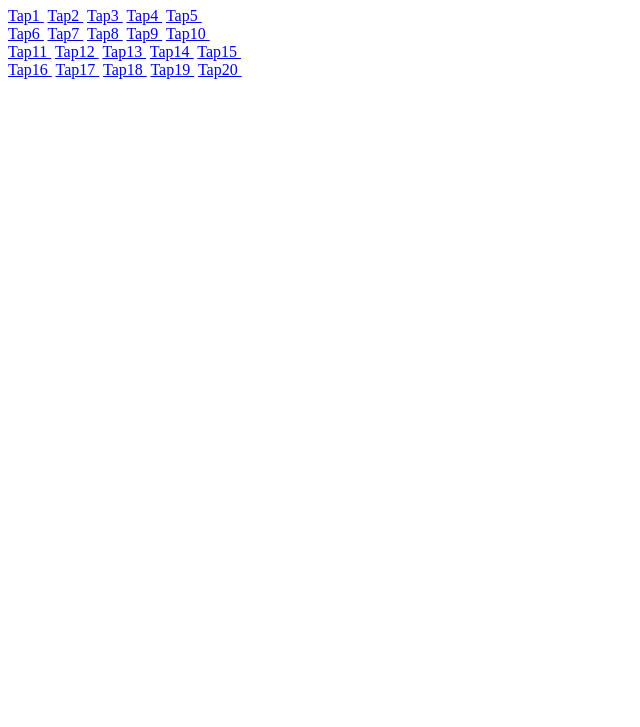
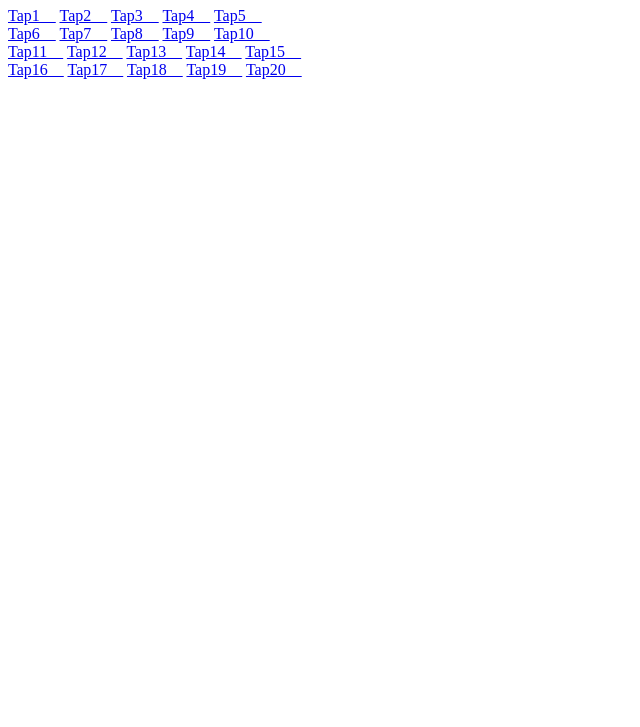
Before and after one commit to ThienThanHoMenh/LinhCoiPhim, a plain HTML site: page index.html in a window 1280 px wide. Shown: the part 73-800 px from the top of the page, without its empty margins (0-640 px from the left). Drawn offline with Linux system fonts and the light colour scheme.

Commit message:
Update index.html

```diff
--- a/index.html
+++ b/index.html
@@ -7,29 +7,29 @@
   </head>
   <body>
     <h1>Tuyet Ung Linh Chu</h1>
-        <a href="https://ok.ru/video/1754587728550">     Tap1&nbsp;</a>
-        <a href="https://ok.ru/video/1754587925158">     Tap2&nbsp;</a>
-        <a href="https://ok.ru/video/1754587794086">     Tap3&nbsp;</a>
-        <a href="https://ok.ru/video/1754587859622">     Tap4&nbsp;</a>
-        <a href="https://ok.ru/video/1754588252838">     Tap5&nbsp;</a>
+        <a href="https://ok.ru/video/1754587728550">     Tap1&nbsp;&nbsp;&nbsp;&nbsp;</a>
+        <a href="https://ok.ru/video/1754587925158">     Tap2&nbsp;&nbsp;&nbsp;&nbsp;</a>
+        <a href="https://ok.ru/video/1754587794086">     Tap3&nbsp;&nbsp;&nbsp;&nbsp;</a>
+        <a href="https://ok.ru/video/1754587859622">     Tap4&nbsp;&nbsp;&nbsp;&nbsp;</a>
+        <a href="https://ok.ru/video/1754588252838">     Tap5&nbsp;&nbsp;&nbsp;&nbsp;</a>
         <br>
-        <a href="https://ok.ru/video/1754588056230">     Tap6&nbsp;</a>
-        <a href="https://ok.ru/video/1754588318374">     Tap7&nbsp;</a>
-        <a href="https://ok.ru/video/1754588121766">     Tap8&nbsp;</a>
-        <a href="https://ok.ru/video/1754587990694">     Tap9&nbsp;</a>
-        <a href="https://ok.ru/video/1754588187302">     Tap10&nbsp;</a>
+        <a href="https://ok.ru/video/1754588056230">     Tap6&nbsp;&nbsp;&nbsp;&nbsp;</a>
+        <a href="https://ok.ru/video/1754588318374">     Tap7&nbsp;&nbsp;&nbsp;&nbsp;</a>
+        <a href="https://ok.ru/video/1754588121766">     Tap8&nbsp;&nbsp;&nbsp;&nbsp;</a>
+        <a href="https://ok.ru/video/1754587990694">     Tap9&nbsp;&nbsp;&nbsp;&nbsp;</a>
+        <a href="https://ok.ru/video/1754588187302">     Tap10&nbsp;&nbsp;&nbsp;&nbsp;</a>
         <br>
-        <a href="https://ok.ru/video/1755928660646">     Tap11&nbsp;</a>
-        <a href="https://ok.ru/video/1755928595110">     Tap12&nbsp;</a>
-        <a href="https://ok.ru/video/1755928791718">     Tap13&nbsp;</a>
-        <a href="https://ok.ru/video/1755928922790">     Tap14&nbsp;</a>
-        <a href="https://ok.ru/video/1755928988326">     Tap15&nbsp;</a>
+        <a href="https://ok.ru/video/1755928660646">     Tap11&nbsp;&nbsp;&nbsp;&nbsp;</a>
+        <a href="https://ok.ru/video/1755928595110">     Tap12&nbsp;&nbsp;&nbsp;&nbsp;</a>
+        <a href="https://ok.ru/video/1755928791718">     Tap13&nbsp;&nbsp;&nbsp;&nbsp;</a>
+        <a href="https://ok.ru/video/1755928922790">     Tap14&nbsp;&nbsp;&nbsp;&nbsp;</a>
+        <a href="https://ok.ru/video/1755928988326">     Tap15&nbsp;&nbsp;&nbsp;&nbsp;</a>
         <br>
-        <a href="https://ok.ru/video/1755928726182">     Tap16&nbsp;</a>
-        <a href="https://ok.ru/video/1755928857254">     Tap17&nbsp;</a>
-        <a href="https://ok.ru/video/1757443656358">     Tap18&nbsp;</a>
-        <a href="https://ok.ru/video/1757443263142">     Tap19&nbsp;</a>
-        <a href="https://ok.ru/video/1757443525286">     Tap20&nbsp;</a>
+        <a href="https://ok.ru/video/1755928726182">     Tap16&nbsp;&nbsp;&nbsp;&nbsp;</a>
+        <a href="https://ok.ru/video/1755928857254">     Tap17&nbsp;&nbsp;&nbsp;&nbsp;</a>
+        <a href="https://ok.ru/video/1757443656358">     Tap18&nbsp;&nbsp;&nbsp;&nbsp;</a>
+        <a href="https://ok.ru/video/1757443263142">     Tap19&nbsp;&nbsp;&nbsp;&nbsp;</a>
+        <a href="https://ok.ru/video/1757443525286">     Tap20&nbsp;&nbsp;&nbsp;&nbsp;</a>
 
   </body>
 </html>
```
